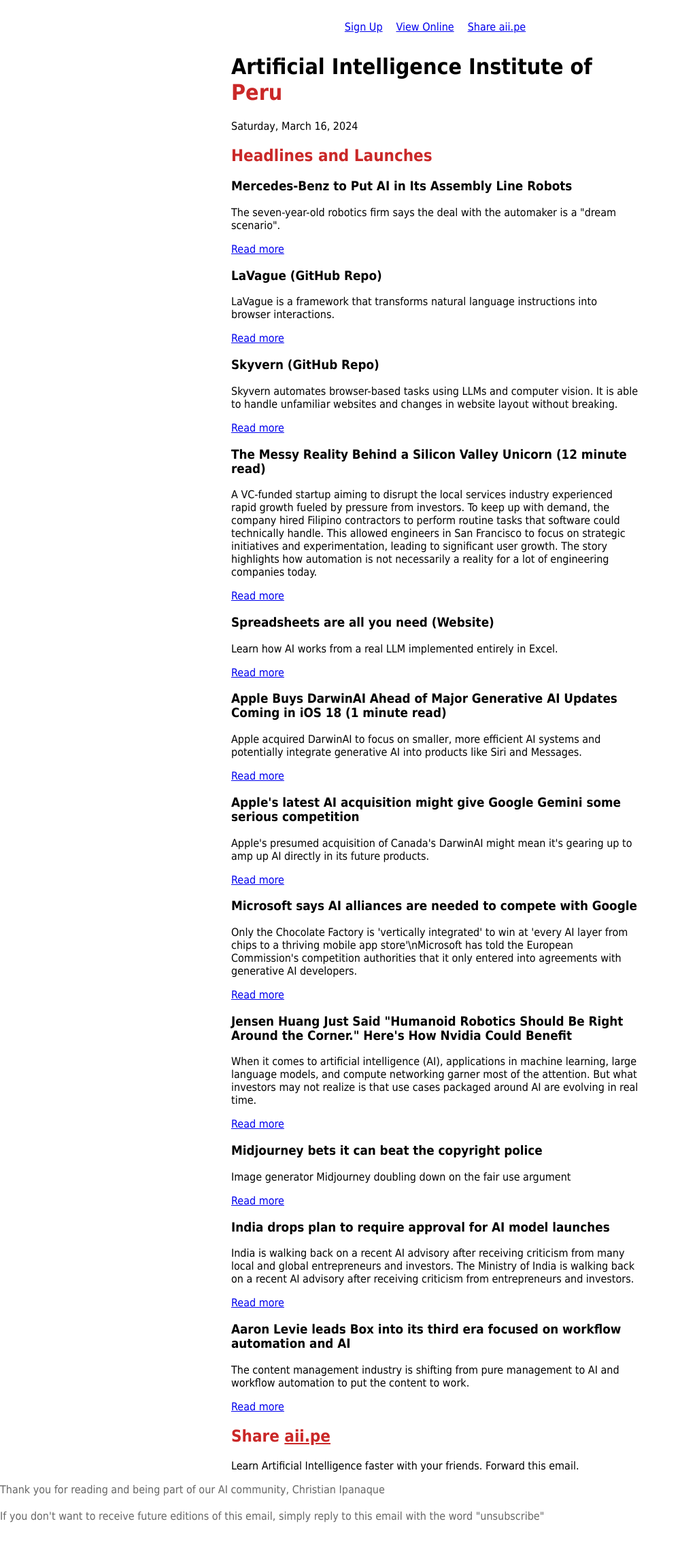
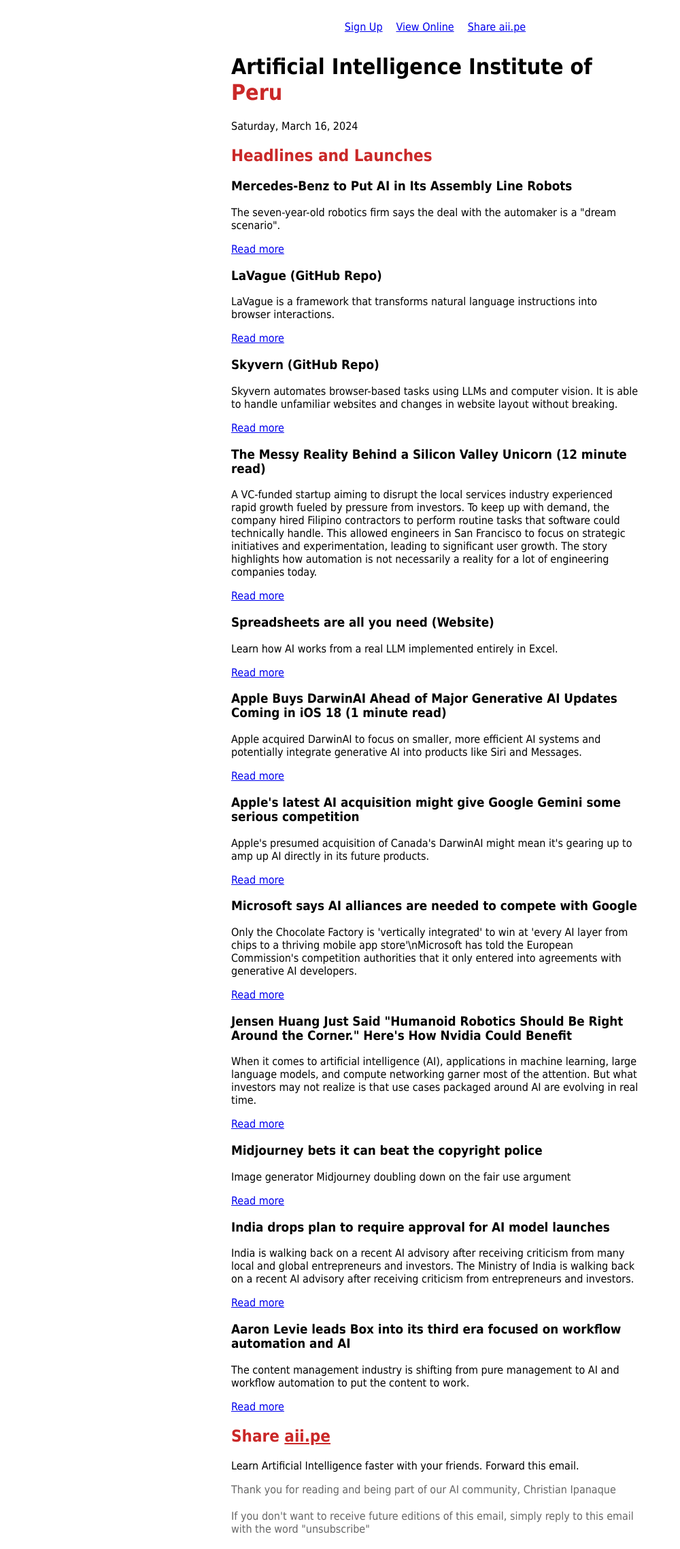
Before and after one commit to christianipanaque/aii.pe, a Jekyll site: the page built from _news_posts/2024-03-16.html, in a window 1280 px wide. Shown: the whole page at 68% size, without its empty margins (0-1000 px from the left). Built offline with Jekyll 4.4.1, drawn with Linux system fonts in a browser that asks for light colours.

Commit message:
update news style

```diff
--- a/_news_posts/2024-03-16.html
+++ b/_news_posts/2024-03-16.html
@@ -29,7 +29,7 @@
     </style>
 </head>
 
-<body style="margin: 0; font-family: Tahoma, Verdana, sans-serif;">
+<body style="margin: 0; margin: 0; font-family: Tahoma, Verdana, sans-serif;">
 
     <table class="container" align="center" cellpadding="0" cellspacing="0" border="0" style="
         width: 100%;
@@ -174,7 +174,9 @@
 
                         <h2 style="color: #ca2828" id="share">
                             Share
-                            <a style="color: #ca2828" class="highlight-cta-color" href="https://aii.pe">aii.pe</a>
+                            <a style="color: #ca2828" class="highlight-cta-color"
+                                href="mailto:?subject=Check%20Out%20This%20AI%20Newsletter!&body=Hi%2C%0D%0A%0D%0AJust%20wanted%20to%20share%20this%20awesome%20AI%20Newsletter%20with%20you!
+                                %0D%0A%0D%0A%0D%0AEmail%20Content%3A%0D%0A[Insert%20Email%20Content%20Here]%0D%0A%0D%0A%0D%0A[Your%20Name]" target="_blank">aii.pe</a>
                         </h2>
 
                         <p>
@@ -186,7 +188,10 @@
             </td>
         </tr>
     </table>
-    <div>
+    <div style="width: 100%;
+                max-width: 600px;
+                margin: 0 auto;
+                border-collapse: collapse;">
         <p style="font-size: 16px; color: #666666; margin-bottom: 20px">
             Thank you for reading and being part of our AI community, Christian Ipanaque
         </p>
```
Also changed, not shown: other parts of _news_posts/2024-03-16.html (+4 -4 lines).
